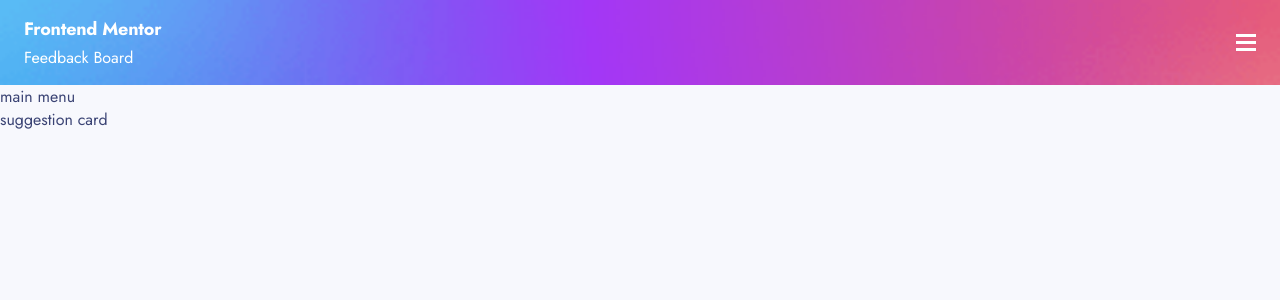
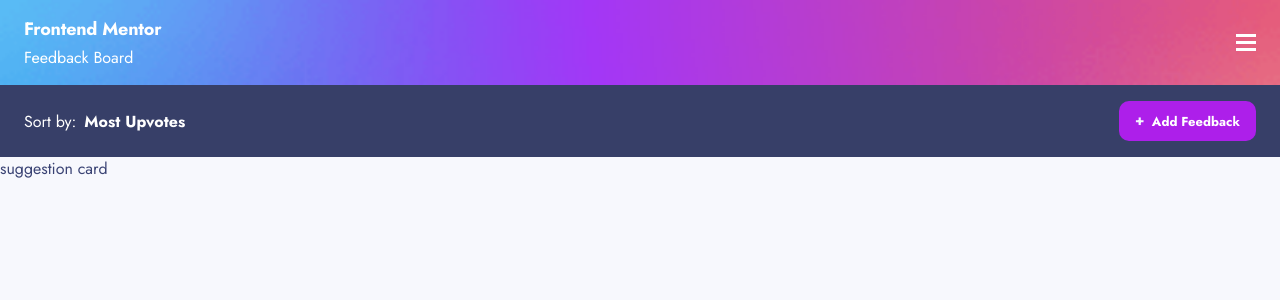
Before and after one commit to jljakin2/product-feedback-next, a Next.js app in the folder frontend/: page / in a window 1280 px wide. Shown: the top 300 px of the page. Built offline with nearby package versions, Linux system fonts and the light colour scheme.

Commit message:
main menu basic styling

```diff
--- a/frontend/components/MainMenu.js
+++ b/frontend/components/MainMenu.js
@@ -1,3 +1,37 @@
+import styled from "styled-components";
+
+import Plus from "./Icons/Plus";
+
+const MainMenuStyles = styled.div`
+  background: var(--darkBlue);
+  color: var(--white);
+
+  display: flex;
+  justify-content: space-between;
+  align-items: center;
+
+  padding: 1rem 1.5rem;
+
+  div {
+    display: flex;
+  }
+
+  p {
+    margin-right: 0.5rem;
+  }
+`;
+
 export default function MainMenu() {
-  return <div>main menu</div>;
+  return (
+    <MainMenuStyles>
+      <div>
+        <p>Sort by:</p>
+        <strong>Most Upvotes</strong>
+      </div>
+      <button className="purple">
+        <Plus />
+        Add Feedback
+      </button>
+    </MainMenuStyles>
+  );
 }
--- a/frontend/theme/GlobalStyles.js
+++ b/frontend/theme/GlobalStyles.js
@@ -89,7 +89,20 @@ const GlobalStyles = createGlobalStyle`
 /* ========== */
 
   button {
+    border-radius: 0.625rem;
+    border: none;
     font-family: "Jost", --apple-system, BlinkMacSystemFont, 'Segoe UI', Roboto, Oxygen, Ubuntu, Cantarell, 'Open Sans', 'Helvetica Neue', sans-serif;
+    font-weight: 700;
+    font-size: 0.8125rem;
+    cursor: pointer;
+
+    padding: 0.65625rem 1rem;
+
+    &.purple {
+      color: var(--white);
+      background: #AD1FEA;
+    }
+
   }
 `;
 
```
